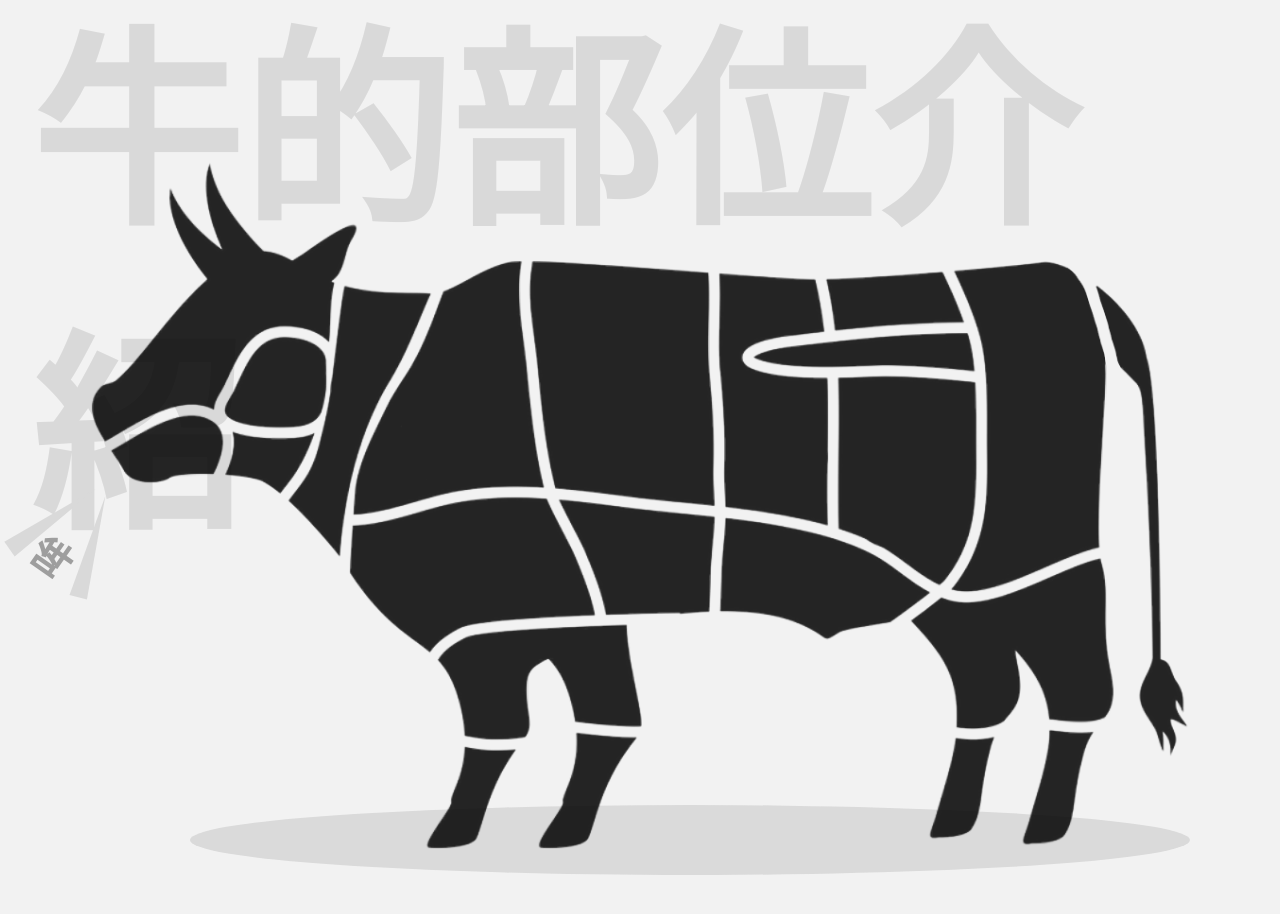
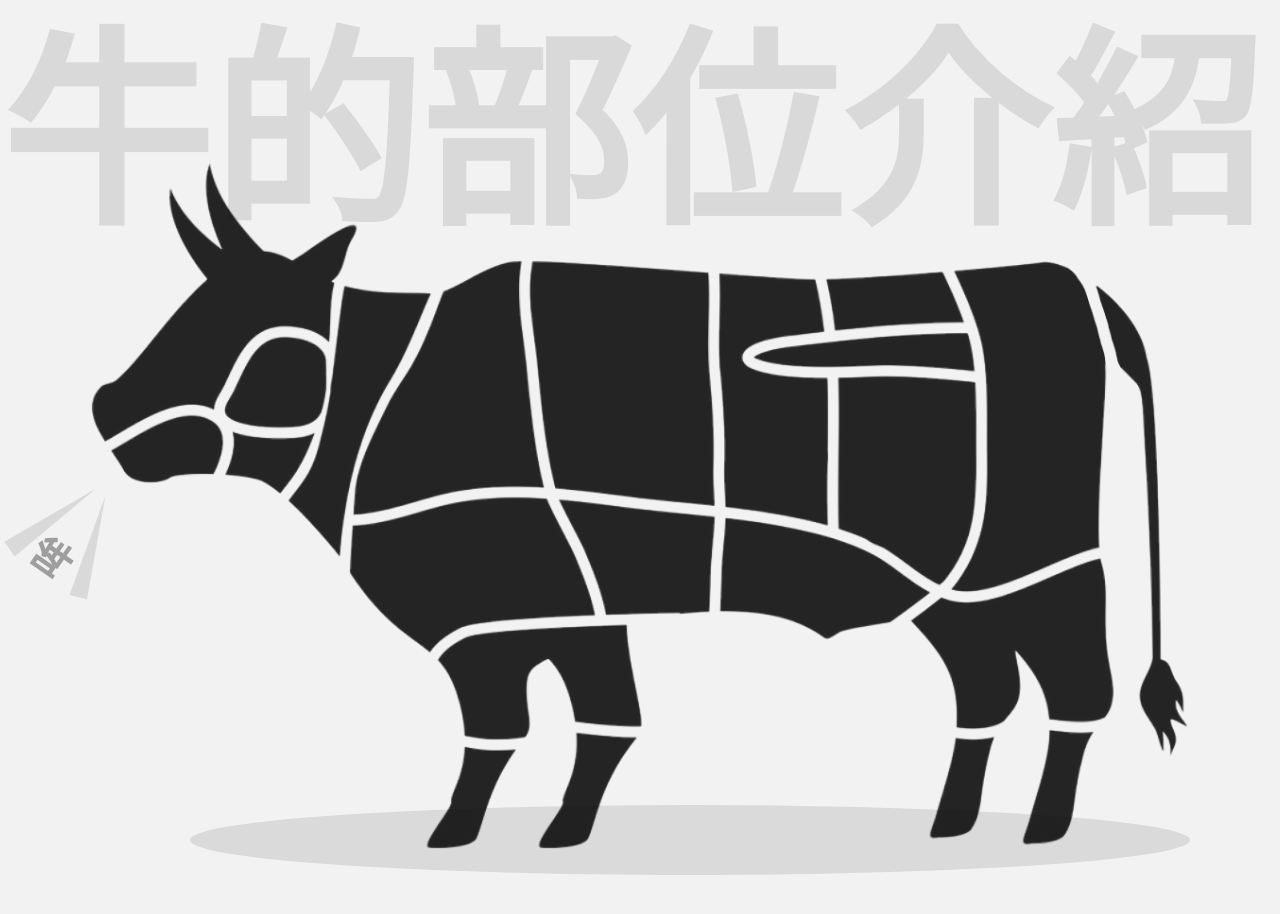
Before and after one commit to roll311/js_onmouseover, a plain HTML site: page index.html in a window 1280 px wide. Drawn offline with nearby package versions, Linux system fonts and the light colour scheme.

Commit message:
修正標題位置

```diff
--- a/style.css
+++ b/style.css
@@ -26,7 +26,7 @@
         h1{
             position: fixed;
             top: -35px;
-            left: 30px;
+            left: 0px;
             font-size: 240px;
             font-family: 'Inter', sans-serif;
             z-index: -1;
```
